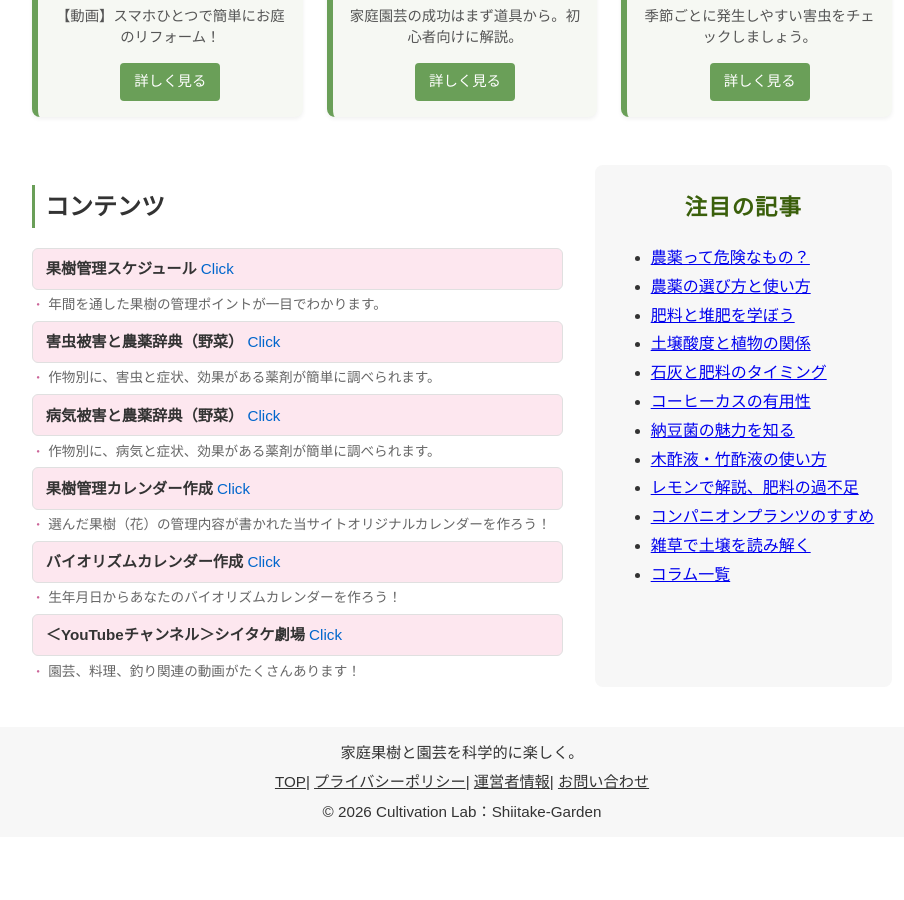
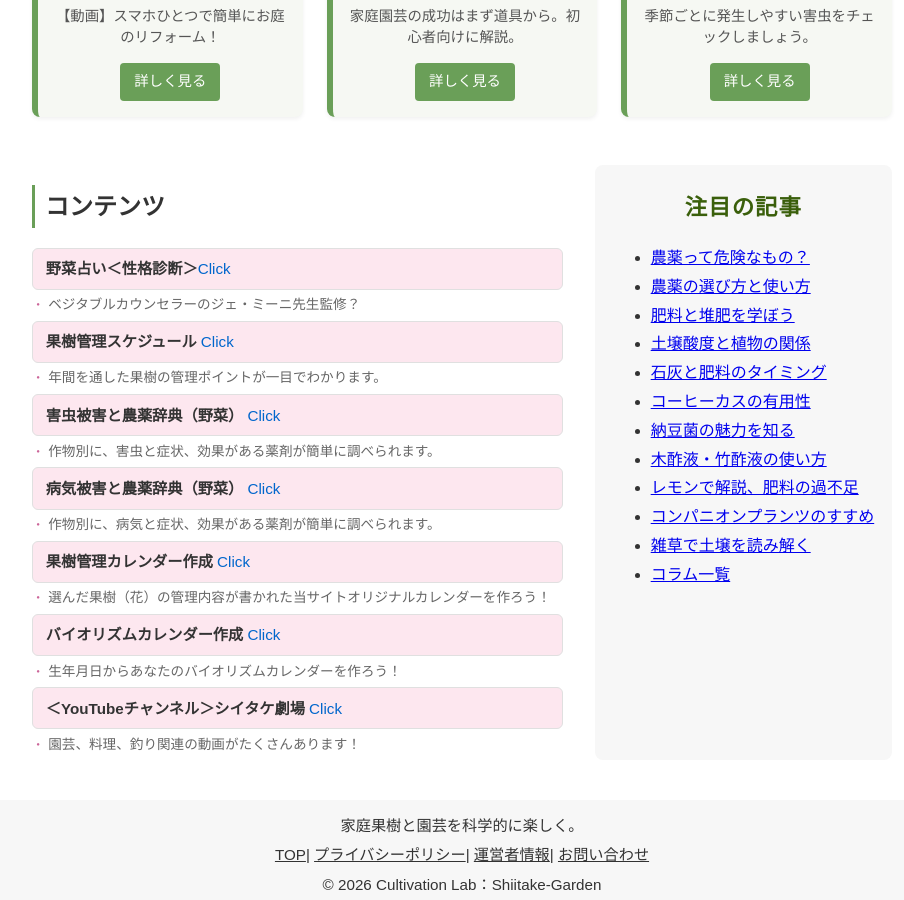
Before and after one commit to shiitake-garden/shiitake-garden.github.io, a Jekyll site: the page built from index.html, in a window 1280 px wide and 900 px high, scrolled down 1181 px. Shown: the whole window, without its empty margins (178-1082 px from the left). Built offline with Jekyll 4.4.1, drawn with Linux system fonts in a browser that asks for light colours; before the commit the page ends 2018 px from its top, so only the background shows below that.

Commit message:
Update index.html

```diff
--- a/index.html
+++ b/index.html
@@ -88,6 +88,8 @@ title: カルティベーションラボ
     <h2>コンテンツ</h2>
     <ul class="content-list">
     <!-- 既存のコンテンツ項目 -->
+    <li><a href="/contents/fortune/yasaiuranai.html"><strong>野菜占い＜性格診断＞</strong><span>Click</span></a></li>
+    <p class="item-desc">ベジタブルカウンセラーのジェ・ミーニ先生監修？</p>
     <li><a href="/schedule.html"><strong>果樹管理スケジュール </strong><span>Click</span></a></li>
     <p class="item-desc">年間を通した果樹の管理ポイントが一目でわかります。</p>
     <li><a href="/pest.html"><strong>害虫被害と農薬辞典（野菜） </strong><span>Click</span></a></li>
```
